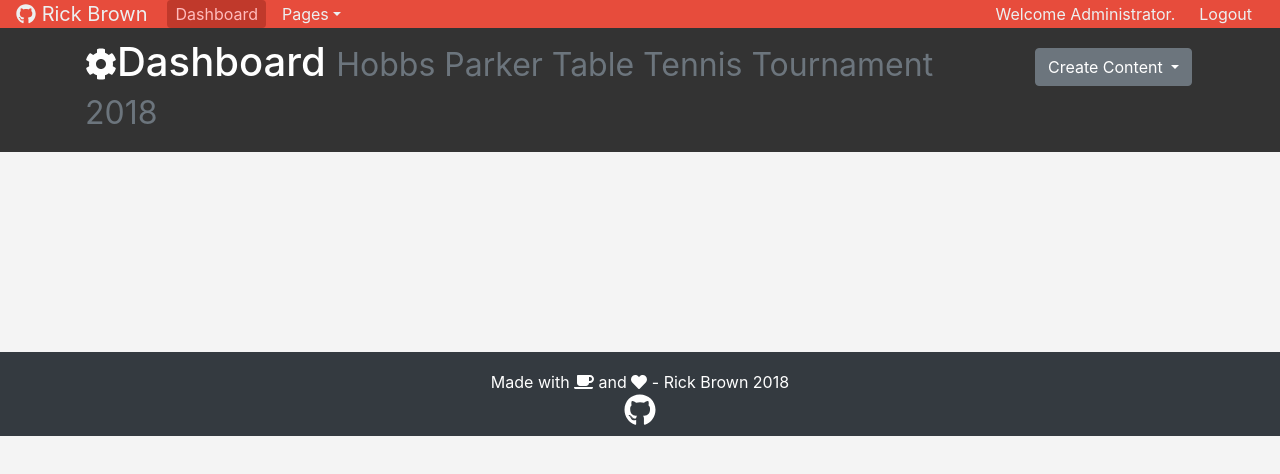
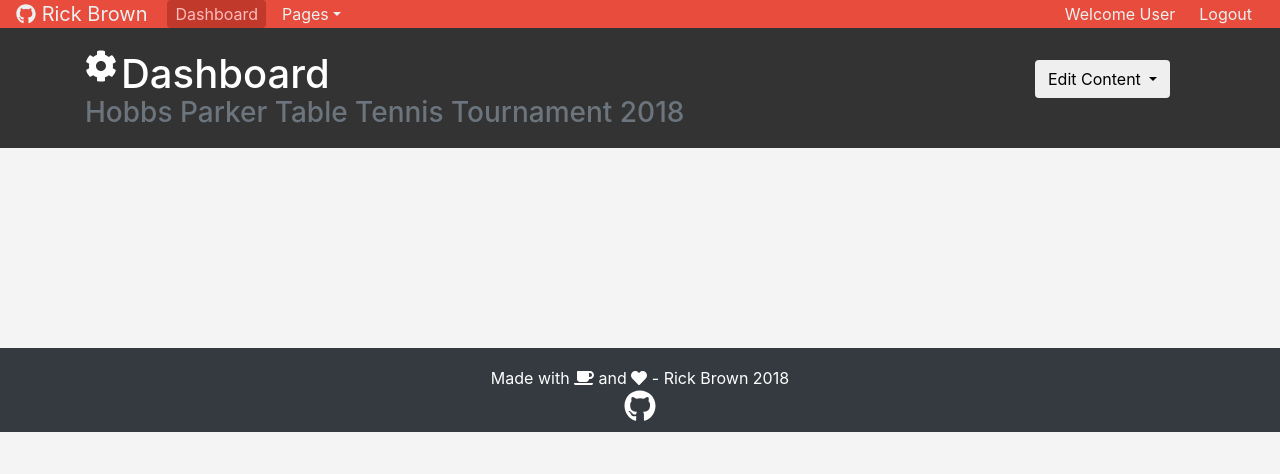
Before and after one commit to RickBr0wn/bootstrap-admin-theme, a plain HTML site: page index.html in a window 1280 px wide. Drawn offline with nearby package versions, Linux system fonts and the light colour scheme.

Commit message:
Updated header

```diff
--- a/assets/css/style.css
+++ b/assets/css/style.css
@@ -100,6 +100,19 @@ body{
 #header .create{
     padding-top: 10px;
 }
+
+.fa-cog{
+  margin-right: 4px;
+}
+
+h3.text-muted {
+  margin-top: -10px;
+}
+
+.row.header-row {
+  margin-top: 12px;
+}
+
 /* Custom */
 
 .main-color-bg{
--- a/index.html
+++ b/index.html
@@ -33,7 +33,7 @@
             </li>
           </ul>
           <ul class="navbar-nav navbar-right">
-             <li class="nav-link" href="#">Welcome Administrator.</li>
+             <li class="nav-link" href="#">Welcome User</li>
              <li class="nav-link" href="login.html">Logout</li>
           </ul>
         </div>
@@ -41,14 +41,16 @@
 
     <header id="header">
         <div class="container">
-            <div class="row">
+            <div class="row header-row">
                 <div class="col-md-10">
-                    <h1><small><i class="fas fa-cog"></i></small>Dashboard <small><span class="text-muted">Hobbs Parker Table Tennis Tournament 2018</span></small></h1>
+                    <i class="fas fa-cog fa-2x float-left"></i>
+                    <h1>Dashboard </h1>
+                    <h3 class="text-muted">Hobbs Parker Table Tennis Tournament 2018</h3>
                 </div>
                 <div class="col-md-2">
                     <div class="dropdown create">
-                        <button class="btn btn-secondary dropdown-toggle" type="button" id="dropdownMenuButton" data-toggle="dropdown" aria-haspopup="true" aria-expanded="false">
-                            Create Content
+                        <button class="btn dropdown-toggle" type="button" id="dropdownMenuButton" data-toggle="dropdown" aria-haspopup="true" aria-expanded="false">
+                            Edit Content
                         </button>
                         <div class="dropdown-menu" aria-labelledby="dropdownMenuButton">
                             <a class="dropdown-item" href="#">Add Score</a>
```
